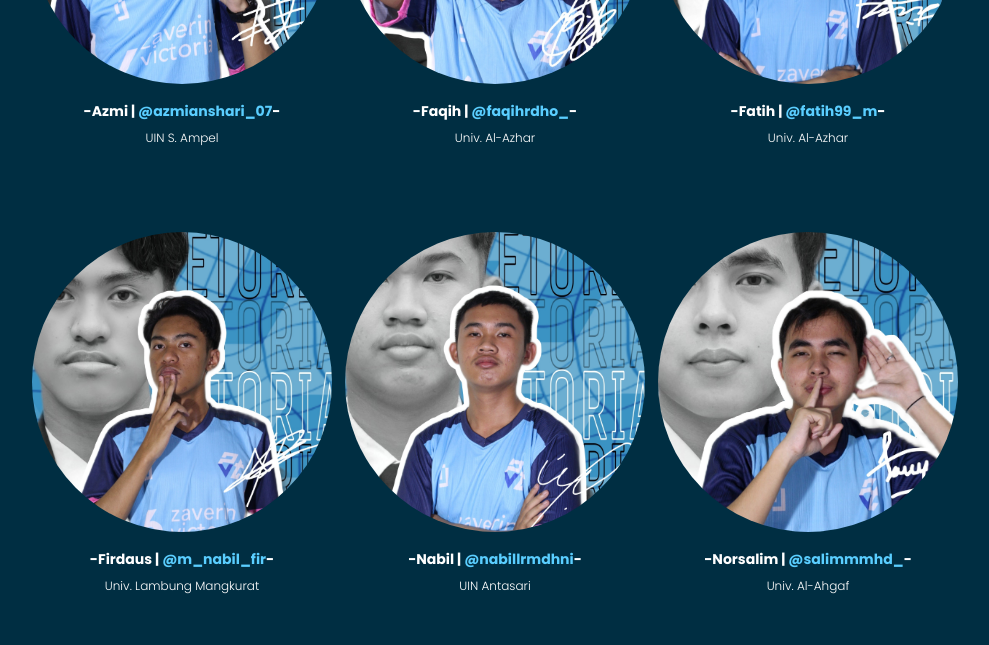
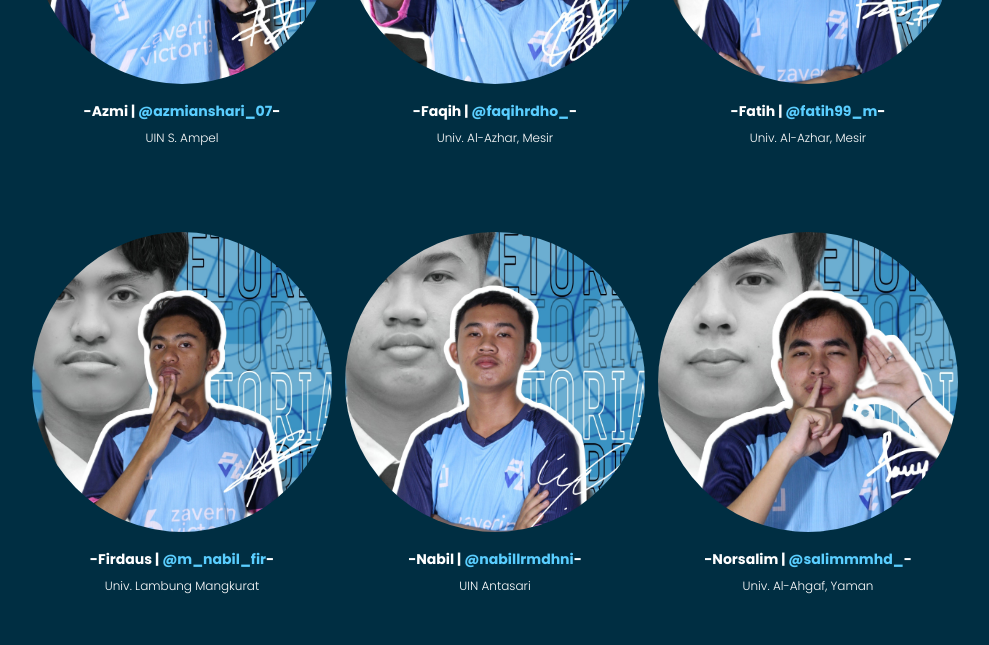
Before and after one commit to mosuta17/zvt-bweb.github.io, a plain HTML site: page index.html in a window 1280 px wide. Shown: the part 3280-3925 px from the top of the page, without its empty margins (145-1134 px from the left). Drawn offline with nearby package versions, Linux system fonts and the light colour scheme; files whose address does not match are found by name.

Commit message:
Update index.html

```diff
--- a/index.html
+++ b/index.html
@@ -142,12 +142,12 @@
         <div class="menu-card">
           <img src="faqih-img.jpg" width="300px" height="300px" />
           <h3 class="menu-card-title">-Faqih | <a href="https://www.istagram.com/faqihrdho_">@faqihrdho_</a>-</h3>
-          <p class="menu-card-price">Univ. Al-Azhar</p>
+          <p class="menu-card-price">Univ. Al-Azhar, Mesir</p>
         </div>
         <div class="menu-card">
           <img src="fatih-img.jpg" width="300px" height="300px" />
           <h3 class="menu-card-title">-Fatih | <a href="https://www.istagram.com/fatih99_m">@fatih99_m</a>-</h3>
-          <p class="menu-card-price">Univ. Al-Azhar</p>
+          <p class="menu-card-price">Univ. Al-Azhar, Mesir</p>
         </div>
         <div class="menu-card">
           <img src="daus-img.jpg" width="300px" height="300px" />
@@ -162,7 +162,7 @@
         <div class="menu-card">
           <img src="salim-img.jpg" width="300px" height="300px" />
           <h3 class="menu-card-title">-Norsalim | <a href="https://www.istagram.com/salimmmhd_">@salimmmhd_</a>-</h3>
-          <p class="menu-card-price">Univ. Al-Ahgaf</p>
+          <p class="menu-card-price">Univ. Al-Ahgaf, Yaman</p>
         </div>
         <div class="menu-card">
           <img src="rizky-img.jpg" width="300px" height="300px" />
```
